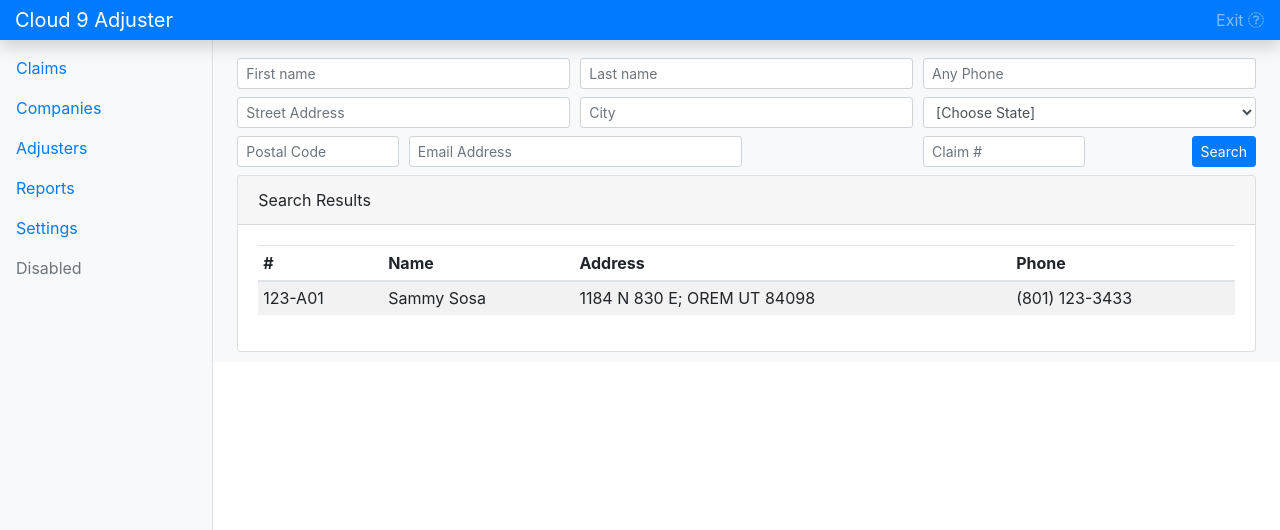
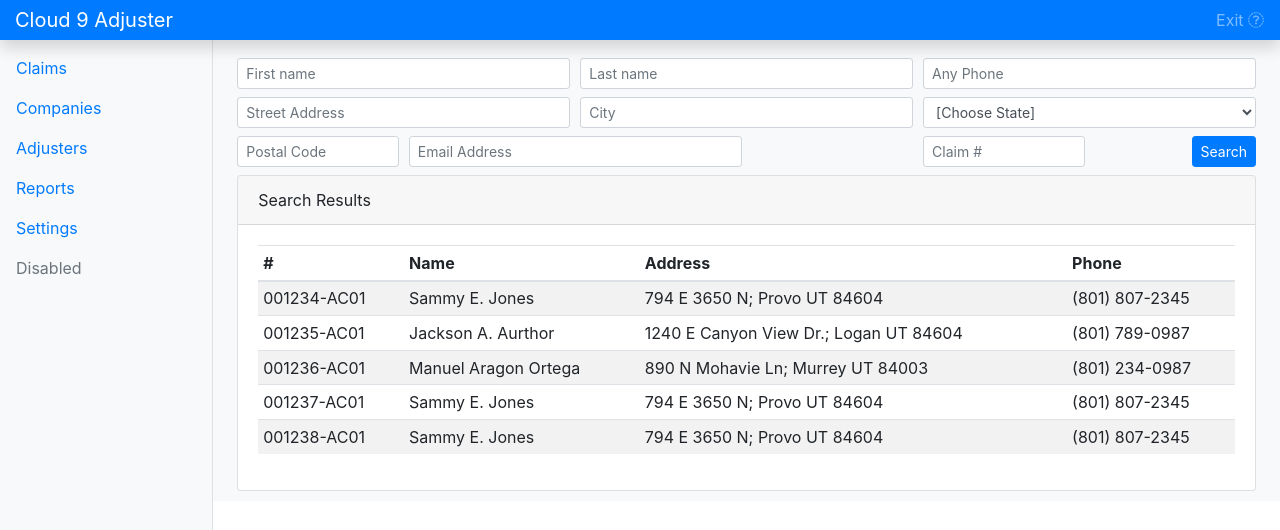
Before and after one commit to SosaWISE/Nuvol9-C9A, an Angular app: page / in a window 1280 px wide. Shown: the top 530 px of the page. Built offline with nearby package versions, Linux system fonts and the light colour scheme; some icons are missing.

Commit message:
Added a grid result.

```diff
--- a/src/app/root/root.search.component.html
+++ b/src/app/root/root.search.component.html
@@ -42,7 +42,7 @@
                 <input type="text" class="form-control form-control-sm" placeholder="Claim #" />
             </div>
             <div class="col-md-2" style="text-align: right;">
-                <button class="btn btn-primary btn-sm" type="submit">Search</button>
+                <button class="btn btn-primary btn-sm" type="submit" (click)="submitMe()">Search</button>
             </div>
         </div>
     </form>
@@ -59,11 +59,11 @@
                     </tr>
                 </thead>
                 <tbody>
-                    <tr>
-                        <td>123-A01</td>
-                        <td>Sammy Sosa</td>
-                        <td>1184 N 830 E; OREM UT 84098</td>
-                        <td>(801) 123-3433</td>
+                    <tr *ngFor="let item of searchResult">
+                        <td>{{item.claimNumber}}</td>
+                        <td>{{item.fullName}}</td>
+                        <td>{{item.address}}</td>
+                        <td>{{item.phone}}</td>
                     </tr>
                 </tbody>
             </table>
--- a/src/app/root/root.search.component.ts
+++ b/src/app/root/root.search.component.ts
@@ -1,11 +1,61 @@
 //** LIBRARIES */
-import { Component } from '@angular/core';
+import { Component, OnInit } from '@angular/core';
+
+//** MODELS */
+import { ISearchResultItem } from '../models/root.search.models';
 
 @Component({
     selector: 'root-search-component',
     templateUrl: './root.search.component.html',
     styleUrls: ['./root.search.component.scss']
 })
-export class RootSearchComponent {
+export class RootSearchComponent implements OnInit {
+    /** PORPERTIES */
+    public searchResult: ISearchResultItem[] = [];
 
+    /** CONSTRUCTOR */
+    constructor() {}
+
+    //**#region START Base Methods */
+    ngOnInit(): void {
+        //** Init */
+        let self = this;
+
+        self.searchResult = [{
+            claimNumber: '001234-AC01',
+            claimStatus: 1,
+            fullName: 'Sammy E. Jones',
+            address: '794 E 3650 N; Provo UT 84604',
+            phone: '(801) 807-2345'
+        },{
+            claimNumber: '001235-AC01',
+            claimStatus: 1,
+            fullName: 'Jackson A. Aurthor',
+            address: '1240 E Canyon View Dr.; Logan UT 84604',
+            phone: '(801) 789-0987'
+        },{
+            claimNumber: '001236-AC01',
+            claimStatus: 1,
+            fullName: 'Manuel Aragon Ortega',
+            address: '890 N Mohavie Ln; Murrey UT 84003',
+            phone: '(801) 234-0987'
+        },{
+            claimNumber: '001237-AC01',
+            claimStatus: 1,
+            fullName: 'Sammy E. Jones',
+            address: '794 E 3650 N; Provo UT 84604',
+            phone: '(801) 807-2345'
+        },{
+            claimNumber: '001238-AC01',
+            claimStatus: 1,
+            fullName: 'Sammy E. Jones',
+            address: '794 E 3650 N; Provo UT 84604',
+            phone: '(801) 807-2345'
+        }];
+    }
+    //**#endregion END   Base Methods */
+
+    public submitMe(): void {
+        alert("JES is true.  I'm Nacho...");
+    }
 }
```
Also changed, not shown: src/app/models/root.search.models.ts (added, +7 -0 lines).
